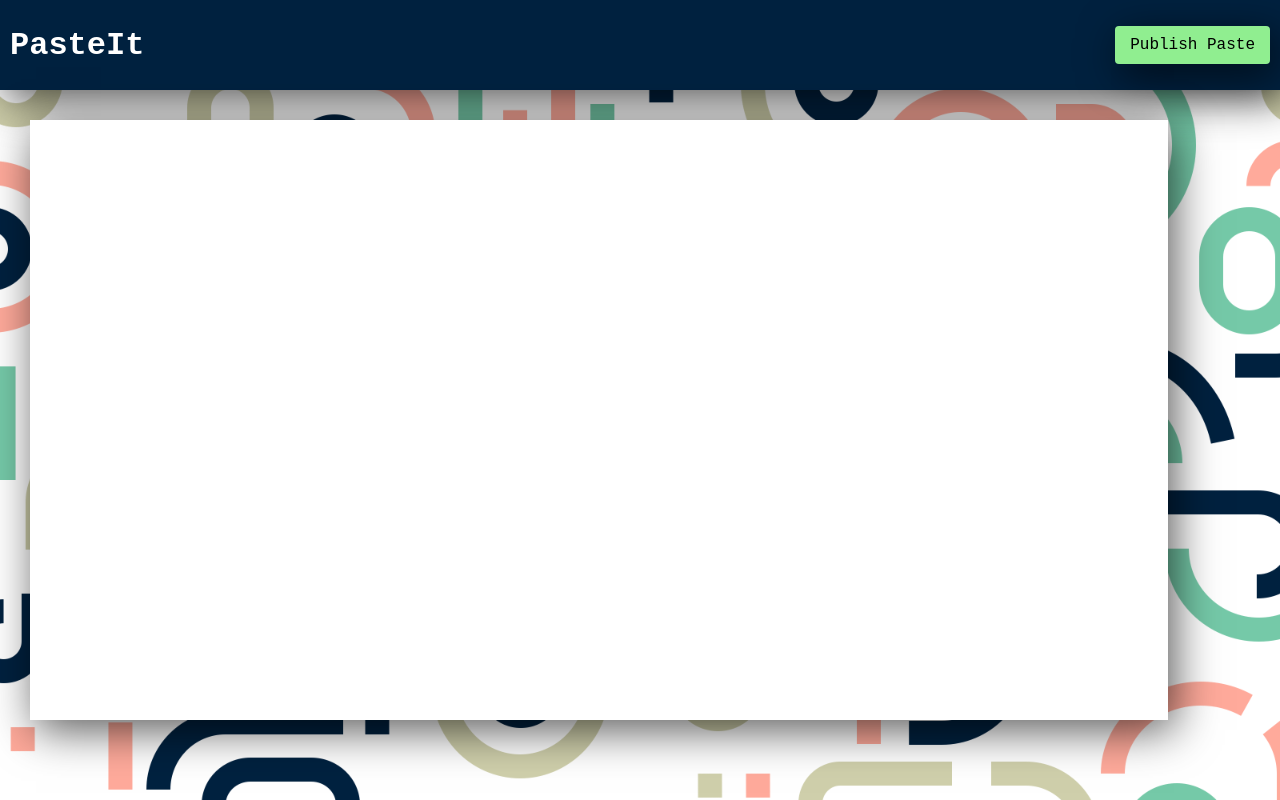
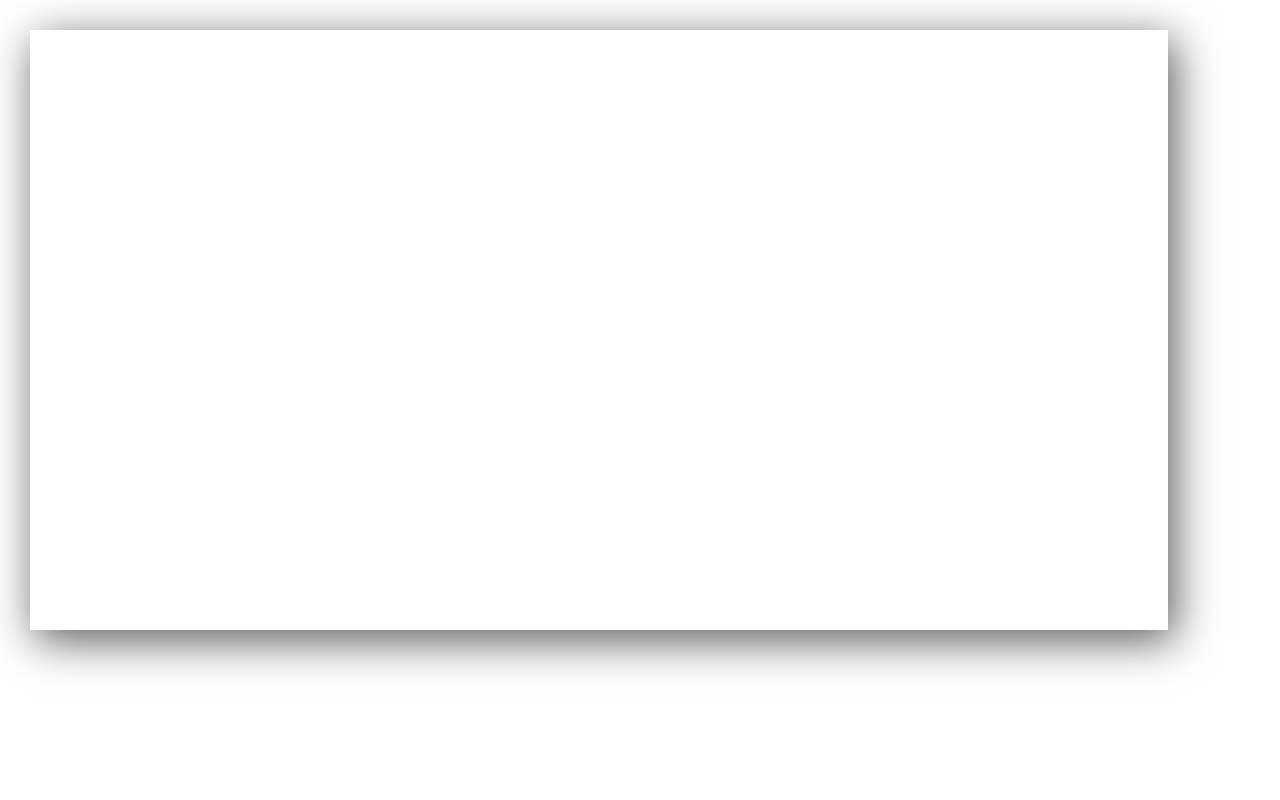
Before and after one commit to KarenOk/Paste-It, a React (Create React App) app in the folder frontend/: page /new in a window 1280 px wide. Built offline with nearby package versions, Linux system fonts and the light colour scheme; a web font is replaced by a local one.

Commit message:
Make route components self contained

```diff
--- a/frontend/src/App.js
+++ b/frontend/src/App.js
@@ -1,5 +1,5 @@
 import "./App.css";
-import { BrowserRouter as Router, Switch, Route, Link } from "react-router-dom";
+import { BrowserRouter as Router, Switch, Route } from "react-router-dom";
 import CreatePaste from "./pages/CreatePaste/CreatePaste";
 import LandingPage from "./pages/LandingPage/LandingPage";
 import ViewPaste from "./pages/ViewPaste/ViewPaste";
@@ -9,45 +9,8 @@ function App() {
 		<>
 			<Router>
 				<Switch>
-					<Route
-						path="/new"
-						exact
-						render={(props) => (
-							<div className="app" {...props}>
-								<header className="">
-									<Link to="/">
-										<h1> PasteIt </h1>
-									</Link>
-									<div className="submit-cont">
-										<Link to="/xyz">
-											<button> Publish Paste</button>
-										</Link>
-									</div>
-								</header>
-								<CreatePaste />
-							</div>
-						)}
-					/>
-					<Route
-						path="/:id"
-						exact
-						render={(props) => (
-							<div className="app" {...props}>
-								<header className="">
-									<Link to="/">
-										<h1> PasteIt </h1>
-									</Link>
-									<div className="submit-cont">
-										<Link to="/new">
-											<button> + New Paste</button>
-										</Link>
-									</div>
-								</header>
-								<ViewPaste />
-							</div>
-						)}
-					/>
-
+					<Route path="/new" exact component={CreatePaste} />
+					<Route path="/:id" exact component={ViewPaste} />
 					<Route path="/" exact component={LandingPage} />
 				</Switch>
 			</Router>
--- a/frontend/src/pages/ViewPaste/ViewPaste.css
+++ b/frontend/src/pages/ViewPaste/ViewPaste.css
@@ -33,10 +33,6 @@
     color: white;
 }
 
-.view-paste button.copied {
-    opacity: 0.7;
-}
-
 .view-paste button img {
     width: 20px;
     height: 20px;
--- a/frontend/src/pages/ViewPaste/ViewPaste.js
+++ b/frontend/src/pages/ViewPaste/ViewPaste.js
@@ -1,4 +1,5 @@
 import React, { useState, useEffect } from "react";
+import { Link } from "react-router-dom";
 import copy from "../../images/copy.svg";
 import "./ViewPaste.css";
 
@@ -22,6 +23,18 @@ const ViewPaste = () => {
 	};
 
 	return (
+		<div className="app">
+			<header className="">
+				<Link to="/">
+					<h1> PasteIt </h1>
+				</Link>
+				<div className="submit-cont">
+					<Link to="/new">
+						<button> + New Paste</button>
+					</Link>
+				</div>
+			</header>
+
 			<main className="view-paste">
 				<div className="content">
 					{navigator && (
@@ -44,6 +57,7 @@ const ViewPaste = () => {
 					<p> {text}</p>
 				</div>
 			</main>
+		</div>
 	);
 };
 
```
Lines whose indentation alone changed are shown as unchanged.
